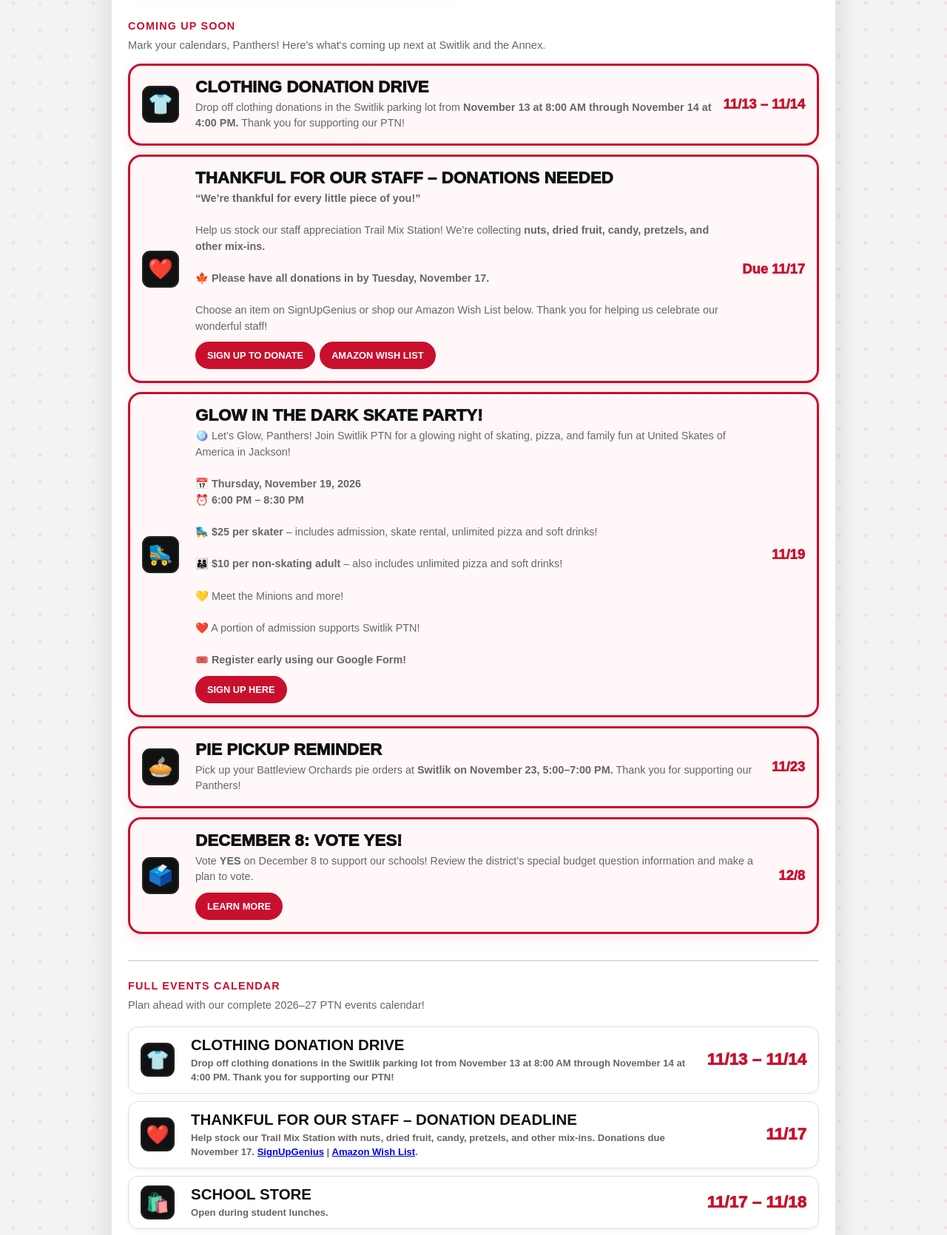
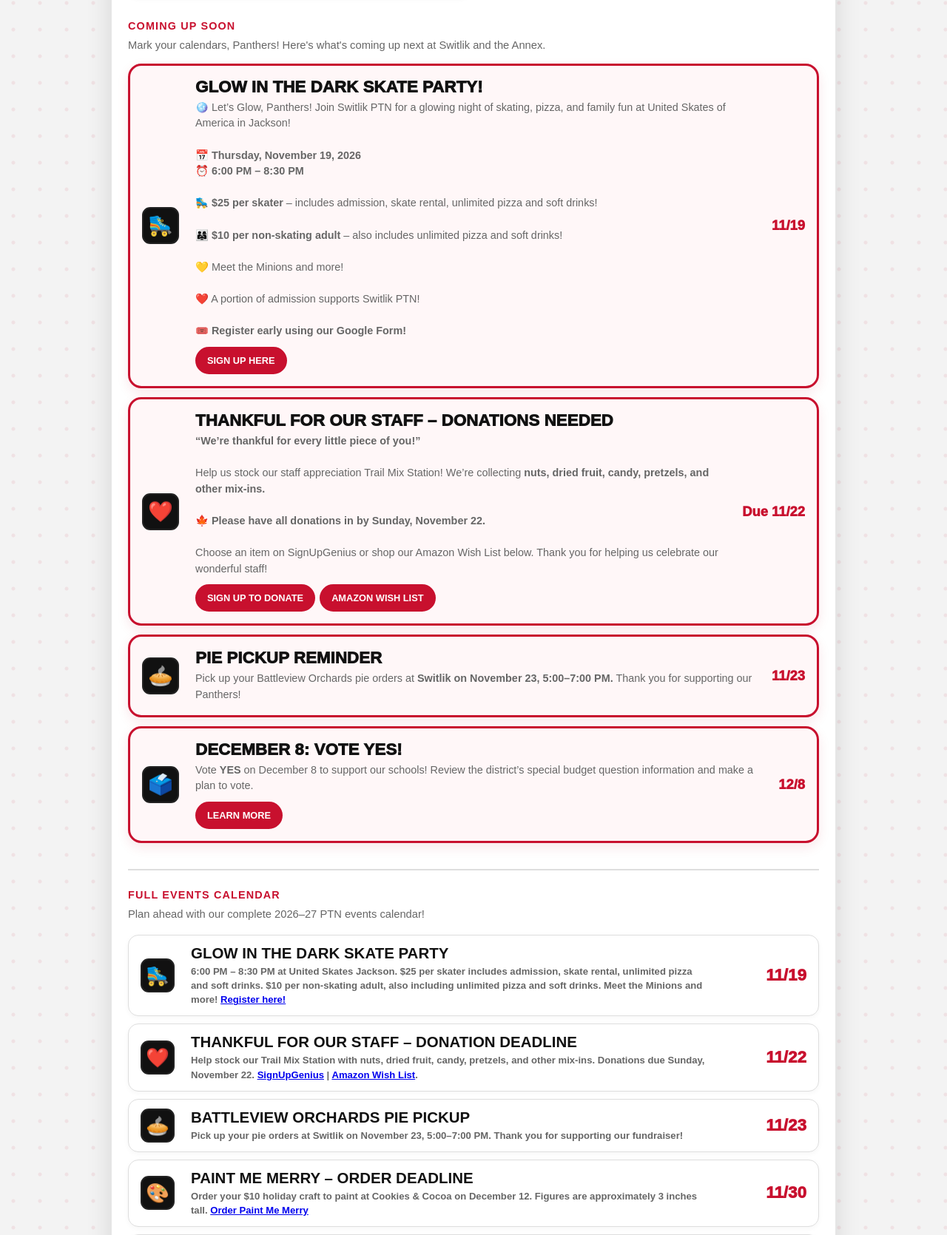
Before and after one commit to kristenmiller-ops/switlik-ptn-events, a plain HTML site: page index.html in a window 1280 px wide. Shown: the part 1130-2800 px from the top of the page at 74% size. Drawn offline with Linux system fonts and the light colour scheme.

Commit message:
Update index.html

```diff
--- a/index.html
+++ b/index.html
@@ -18,7 +18,7 @@
 <div class="year-pill">2026–27 SCHOOL YEAR</div>
 <div class="subtitle">Events at a Glance</div>
 <p class="intro">Save this page for quick access to this year's PTN events, forms, fundraisers, and important links.</p>
-<div class="updated">Last updated November 12, 2026</div>
+<div class="updated">Last updated November 18, 2026</div>
 </header>
 <nav class="quicknav" aria-label="Quick navigation">
 <a href="#quick-links">Quick Links</a><a href="#upcoming">Coming Up Soon</a><a href="#all-events">Full Calendar</a><a href="#previous-events">Previous Events</a>
@@ -49,9 +49,8 @@
 
 
 
-<article class="upcoming-card"><div class="icon">👕</div><div><div class="upcoming-title">Clothing Donation Drive</div><div class="upcoming-copy">Drop off clothing donations in the Switlik parking lot from <strong>November 13 at 8:00 AM through November 14 at 4:00 PM.</strong> Thank you for supporting our PTN!</div></div><div class="upcoming-date">11/13 – 11/14</div></article>
-<article class="upcoming-card"><div class="icon">❤️</div><div><div class="upcoming-title">Thankful for Our Staff – Donations Needed</div><div class="upcoming-copy"><strong>“We’re thankful for every little piece of you!”</strong><br><br>Help us stock our staff appreciation Trail Mix Station! We’re collecting <strong>nuts, dried fruit, candy, pretzels, and other mix-ins.</strong><br><br>🍁 <strong>Please have all donations in by Tuesday, November 17.</strong><br><br>Choose an item on SignUpGenius or shop our Amazon Wish List below. Thank you for helping us celebrate our wonderful staff!</div><a class="action-button" href="https://www.signupgenius.com/go/10C0E48ABAD29A6F9C61-67229017-thankful#/" target="_blank" rel="noopener">Sign Up to Donate</a><a class="action-button" href="https://www.amazon.com/registries/gl/guest-view/1B9ULSDO0XOLU?ref_=cm_sw_r_apin_ggr-subnav-share_Y1KDA8H4C4GXKQRBQK1X&amp;language=en-US" target="_blank" rel="noopener">Amazon Wish List</a></div><div class="upcoming-date">Due 11/17</div></article>
 <article class="upcoming-card"><div class="icon">🛼</div><div><div class="upcoming-title">Glow in the Dark Skate Party!</div><div class="upcoming-copy">🪩 Let’s Glow, Panthers! Join Switlik PTN for a glowing night of skating, pizza, and family fun at United Skates of America in Jackson!<br><br>📅 <strong>Thursday, November 19, 2026</strong><br>⏰ <strong>6:00 PM – 8:30 PM</strong><br><br>🛼 <strong>$25 per skater</strong> – includes admission, skate rental, unlimited pizza and soft drinks!<br><br>👨‍👩‍👧 <strong>$10 per non-skating adult</strong> – also includes unlimited pizza and soft drinks!<br><br>💛 Meet the Minions and more!<br><br>❤️ A portion of admission supports Switlik PTN!<br><br>🎟️ <strong>Register early using our Google Form!</strong></div><a class="action-button" href="https://docs.google.com/forms/d/e/1FAIpQLSdZnjjVI33MW-IAqwwx5bG5NClKukyLRTNFqy0p5cfaNahItA/viewform" target="_blank" rel="noopener">Sign Up Here</a></div><div class="upcoming-date">11/19</div></article>
+<article class="upcoming-card"><div class="icon">❤️</div><div><div class="upcoming-title">Thankful for Our Staff – Donations Needed</div><div class="upcoming-copy"><strong>“We’re thankful for every little piece of you!”</strong><br><br>Help us stock our staff appreciation Trail Mix Station! We’re collecting <strong>nuts, dried fruit, candy, pretzels, and other mix-ins.</strong><br><br>🍁 <strong>Please have all donations in by Sunday, November 22.</strong><br><br>Choose an item on SignUpGenius or shop our Amazon Wish List below. Thank you for helping us celebrate our wonderful staff!</div><a class="action-button" href="https://www.signupgenius.com/go/10C0E48ABAD29A6F9C61-67229017-thankful#/" target="_blank" rel="noopener">Sign Up to Donate</a><a class="action-button" href="https://www.amazon.com/registries/gl/guest-view/1B9ULSDO0XOLU?ref_=cm_sw_r_apin_ggr-subnav-share_Y1KDA8H4C4GXKQRBQK1X&amp;language=en-US" target="_blank" rel="noopener">Amazon Wish List</a></div><div class="upcoming-date">Due 11/22</div></article>
 <article class="upcoming-card"><div class="icon">🥧</div><div><div class="upcoming-title">Pie Pickup Reminder</div><div class="upcoming-copy">Pick up your Battleview Orchards pie orders at <strong>Switlik on November 23, 5:00–7:00 PM.</strong> Thank you for supporting our Panthers!</div></div><div class="upcoming-date">11/23</div></article>
 <article class="upcoming-card"><div class="icon">🗳️</div><div><div class="upcoming-title">December 8: Vote YES!</div><div class="upcoming-copy">Vote <strong>YES</strong> on December 8 to support our schools! Review the district’s special budget question information and make a plan to vote.</div><a class="action-button" href="https://www.jacksonsd.org/for-parents-students/specialquestion" target="_blank" rel="noopener">Learn More</a></div><div class="upcoming-date">12/8</div></article>
 </div></section>
@@ -61,10 +60,8 @@
 
 
 
-<article class="event"><div class="icon">👕</div><div><div class="name">Clothing Donation Drive</div><div class="note">Drop off clothing donations in the Switlik parking lot from <strong>November 13 at 8:00 AM through November 14 at 4:00 PM.</strong> Thank you for supporting our PTN!</div></div><div class="date">11/13 – 11/14</div></article>
-<article class="event"><div class="icon">❤️</div><div><div class="name">Thankful for Our Staff – Donation Deadline</div><div class="note">Help stock our Trail Mix Station with nuts, dried fruit, candy, pretzels, and other mix-ins. Donations due November 17. <a href="https://www.signupgenius.com/go/10C0E48ABAD29A6F9C61-67229017-thankful#/" target="_blank" rel="noopener">SignUpGenius</a> | <a href="https://www.amazon.com/registries/gl/guest-view/1B9ULSDO0XOLU?ref_=cm_sw_r_apin_ggr-subnav-share_Y1KDA8H4C4GXKQRBQK1X&amp;language=en-US" target="_blank" rel="noopener">Amazon Wish List</a>.</div></div><div class="date">11/17</div></article>
-<article class="event"><div class="icon">🛍️</div><div><div class="name">School Store</div><div class="note">Open during student lunches.</div></div><div class="date">11/17 – 11/18</div></article>
 <article class="event"><div class="icon">🛼</div><div><div class="name">Glow in the Dark Skate Party</div><div class="note">6:00 PM – 8:30 PM at United Skates Jackson. $25 per skater includes admission, skate rental, unlimited pizza and soft drinks. $10 per non-skating adult, also including unlimited pizza and soft drinks. Meet the Minions and more! <a href="https://docs.google.com/forms/d/e/1FAIpQLSdZnjjVI33MW-IAqwwx5bG5NClKukyLRTNFqy0p5cfaNahItA/viewform" target="_blank" rel="noopener">Register here!</a></div></div><div class="date">11/19</div></article>
+<article class="event"><div class="icon">❤️</div><div><div class="name">Thankful for Our Staff – Donation Deadline</div><div class="note">Help stock our Trail Mix Station with nuts, dried fruit, candy, pretzels, and other mix-ins. Donations due Sunday, November 22. <a href="https://www.signupgenius.com/go/10C0E48ABAD29A6F9C61-67229017-thankful#/" target="_blank" rel="noopener">SignUpGenius</a> | <a href="https://www.amazon.com/registries/gl/guest-view/1B9ULSDO0XOLU?ref_=cm_sw_r_apin_ggr-subnav-share_Y1KDA8H4C4GXKQRBQK1X&amp;language=en-US" target="_blank" rel="noopener">Amazon Wish List</a>.</div></div><div class="date">11/22</div></article>
 <article class="event"><div class="icon">🥧</div><div><div class="name">Battleview Orchards Pie Pickup</div><div class="note">Pick up your pie orders at <strong>Switlik on November 23, 5:00–7:00 PM.</strong> Thank you for supporting our fundraiser!</div></div><div class="date">11/23</div></article>
 <article class="event"><div class="icon">🎨</div><div><div class="name">Paint Me Merry – Order Deadline</div><div class="note">Order your $10 holiday craft to paint at Cookies &amp; Cocoa on December 12. Figures are approximately 3 inches tall. <a href="https://bit.ly/4iJUuyS?r=qr" target="_blank" rel="noopener">Order Paint Me Merry</a></div></div><div class="date">11/30</div></article>
 <article class="event"><div class="icon">🎁</div><div><div class="name">Holiday Shop</div></div><div class="date">12/7 – 12/12</div></article>
@@ -106,6 +103,8 @@
 <article class="event"><div class="icon">🌯</div><div><div class="name">Dine to Donate at Bubbakoo’s Burritos – Jackson</div><div class="note">Thank you to everyone who dined at Bubbakoo’s and supported Switlik PTN!</div></div><div class="date">11/10</div></article>
 <article class="event"><div class="icon">📋</div><div><div class="name">PTN Meeting</div><div class="note">Thank you to everyone who joined us in the Switlik Library!</div></div><div class="date">11/10</div></article>
 <article class="event"><div class="icon">🥧</div><div><div class="name">Battleview Orchards Pie Sale</div><div class="note">Thank you for supporting our pie fundraiser! Orders closed November 11. <strong>Pie pickup is November 23, 5:00–7:00 PM at Switlik.</strong></div></div><div class="date">10/26 – 11/11</div></article>
+<article class="event"><div class="icon">👕</div><div><div class="name">Clothing Donation Drive</div><div class="note">Thank you to everyone who donated clothing and supported our PTN!</div></div><div class="date">11/13 – 11/14</div></article>
+<article class="event"><div class="icon">🛍️</div><div><div class="name">School Store</div><div class="note">Thank you to everyone who shopped during student lunches!</div></div><div class="date">11/17 – 11/18</div></article>
 </div></section>
 </main>
 <footer class="footer">
```
